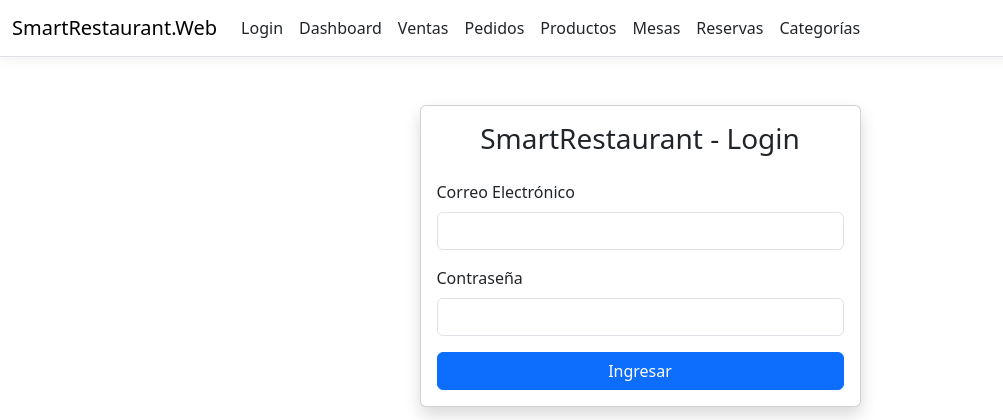
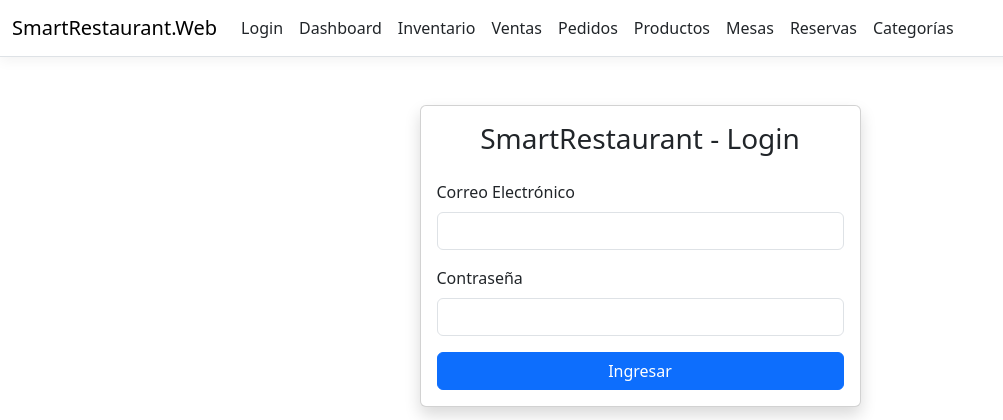
Before and after one commit to SmartRestaurant-ITLA/SmartRestaurant, an ASP.NET Core app: page / in a window 1280 px wide. Shown: the top 420 px of the page, without its empty margins (0-1003 px from the left). Run offline with ASP.NET Core 8, Linux system fonts and the light colour scheme; style sheets or scripts are compiled from the project's sources; some libraries are stand-ins or nearby versions.

Commit message:
Add Inventory link to navigation menu

```diff
--- a/SmartRestaurant.Web/Views/Shared/_Layout.cshtml
+++ b/SmartRestaurant.Web/Views/Shared/_Layout.cshtml
@@ -26,6 +26,7 @@
                         </li>
 
                         <li class="nav-item"><a class="nav-link text-dark" asp-area="" asp-controller="Dashboard" asp-action="Index">Dashboard</a></li>
+                        <li class="nav-item"><a class="nav-link text-dark" asp-area="" asp-controller="Inventory" asp-action="Index">Inventario</a></li>
                         <li class="nav-item"><a class="nav-link text-dark" asp-area="" asp-controller="Sales" asp-action="Index">Ventas</a></li>
                         <li class="nav-item"><a class="nav-link text-dark" asp-area="" asp-controller="Orders" asp-action="Index">Pedidos</a></li>
                         <li class="nav-item"><a class="nav-link text-dark" asp-area="" asp-controller="Products" asp-action="Index">Productos</a></li>
```
